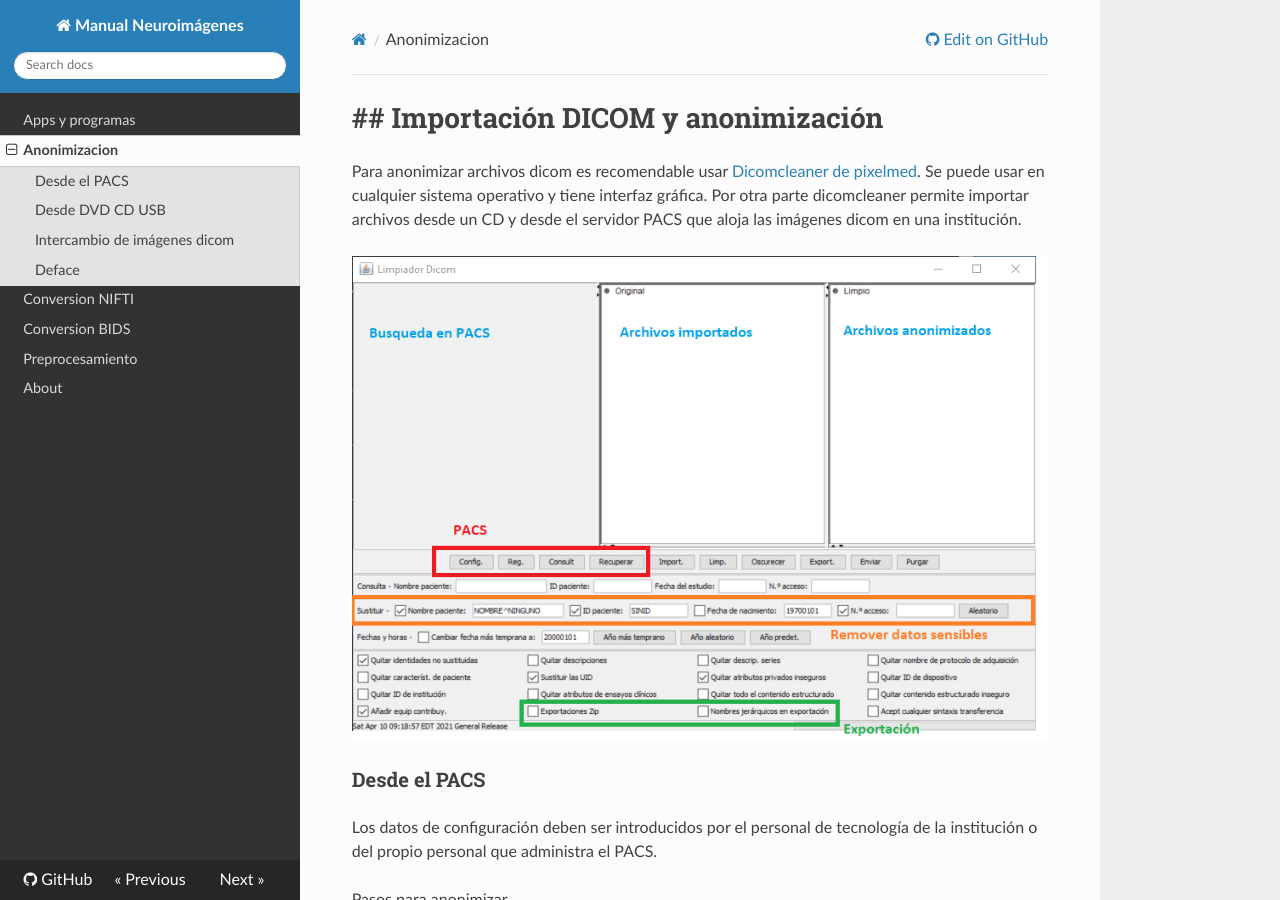
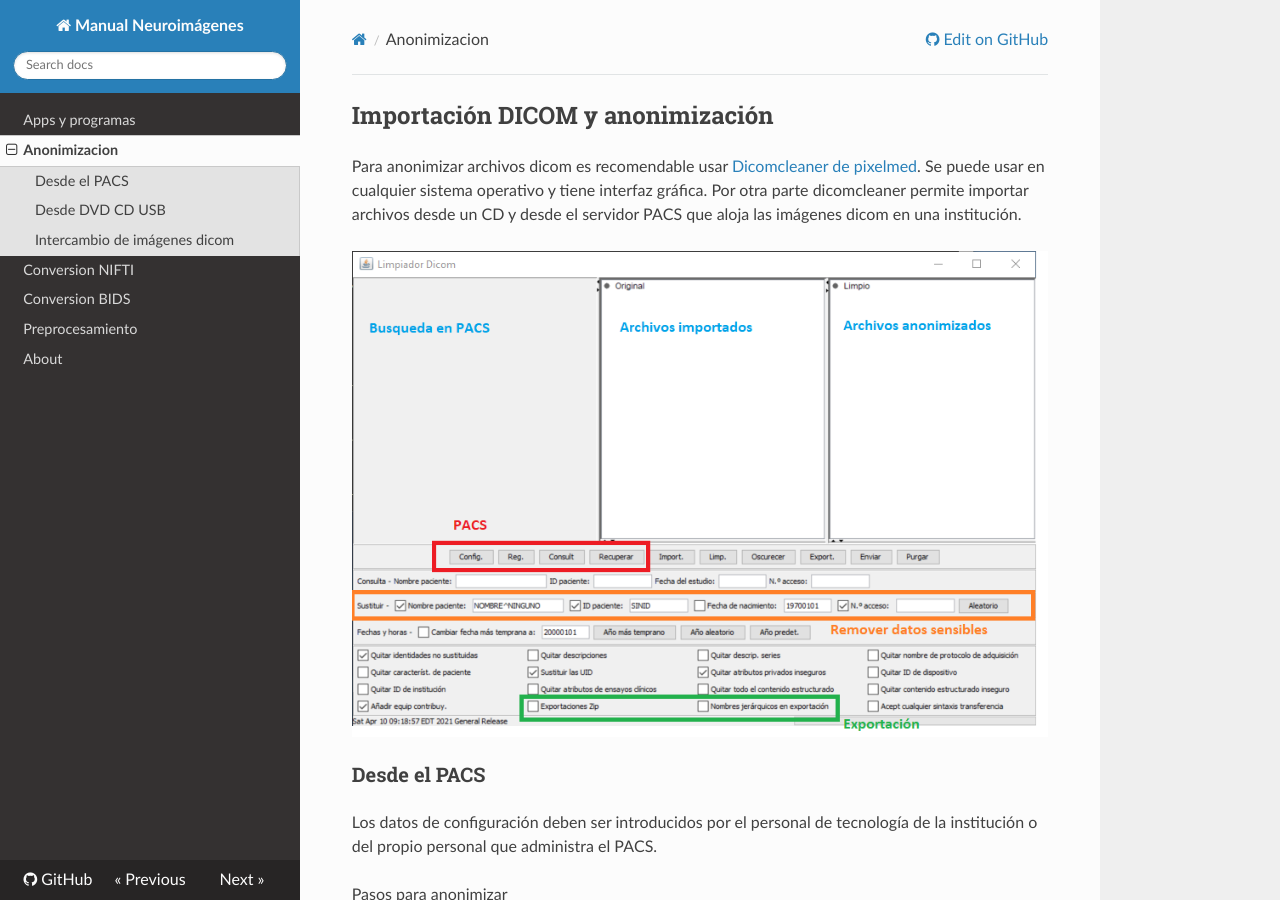
Before and after one commit to pabloreyesg/Scrips-to-MRI, an MkDocs documentation site: the page built from docs/anon.md, in a window 1280 px wide and 900 px high. Built offline with MkDocs 1.6.1, drawn with Linux system fonts in a browser that asks for light colours; nearby versions of some CDN libraries.

```diff
--- a/docs/anon.md
+++ b/docs/anon.md
@@ -1,4 +1,4 @@
-# ## Importación DICOM y anonimización
+## Importación DICOM y anonimización
 
 Para anonimizar archivos dicom es recomendable usar [Dicomcleaner de pixelmed](http://www.dclunie.com/pixelmed/software/webstart/DicomCleanerUsage.html). Se puede usar en cualquier sistema operativo y tiene interfaz gráfica. Por otra parte dicomcleaner permite importar archivos desde un CD y desde el servidor PACS que aloja las imágenes dicom en una institución.
 
```
